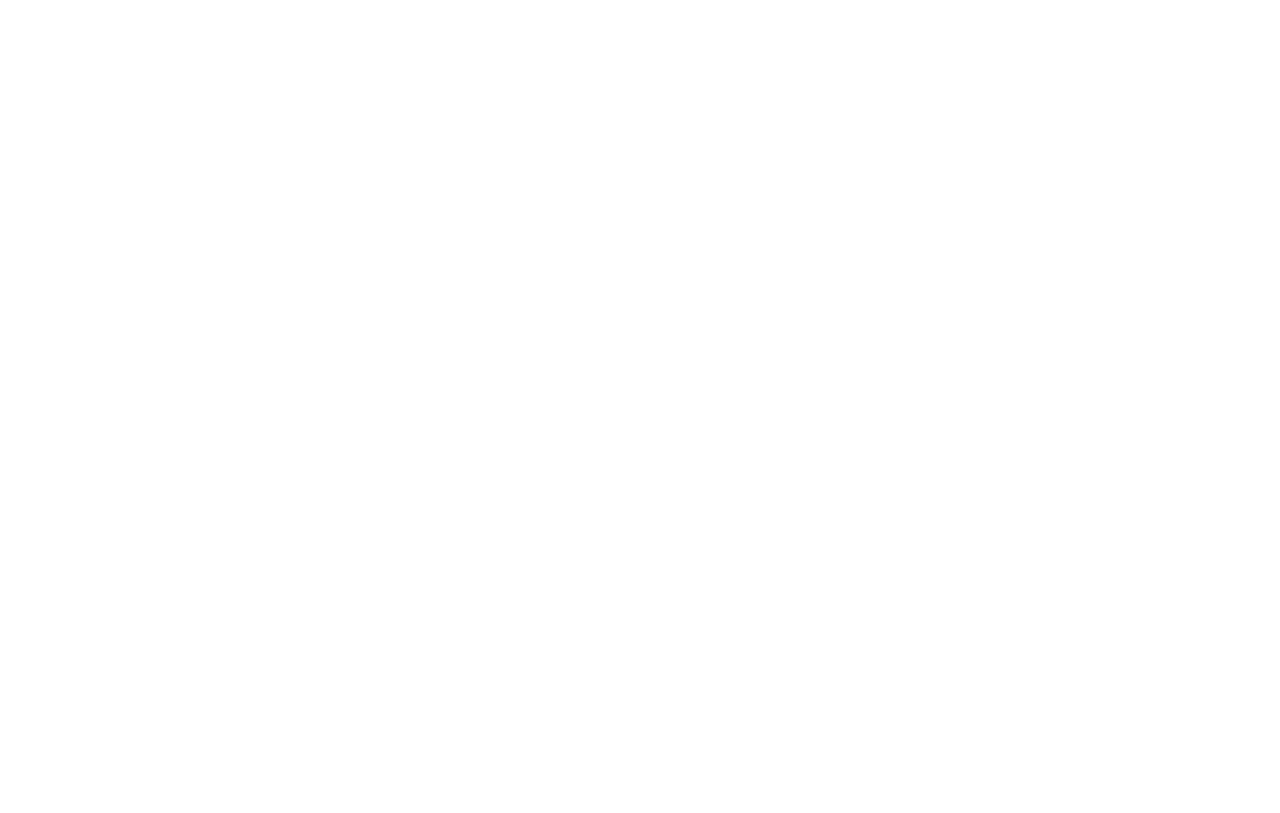
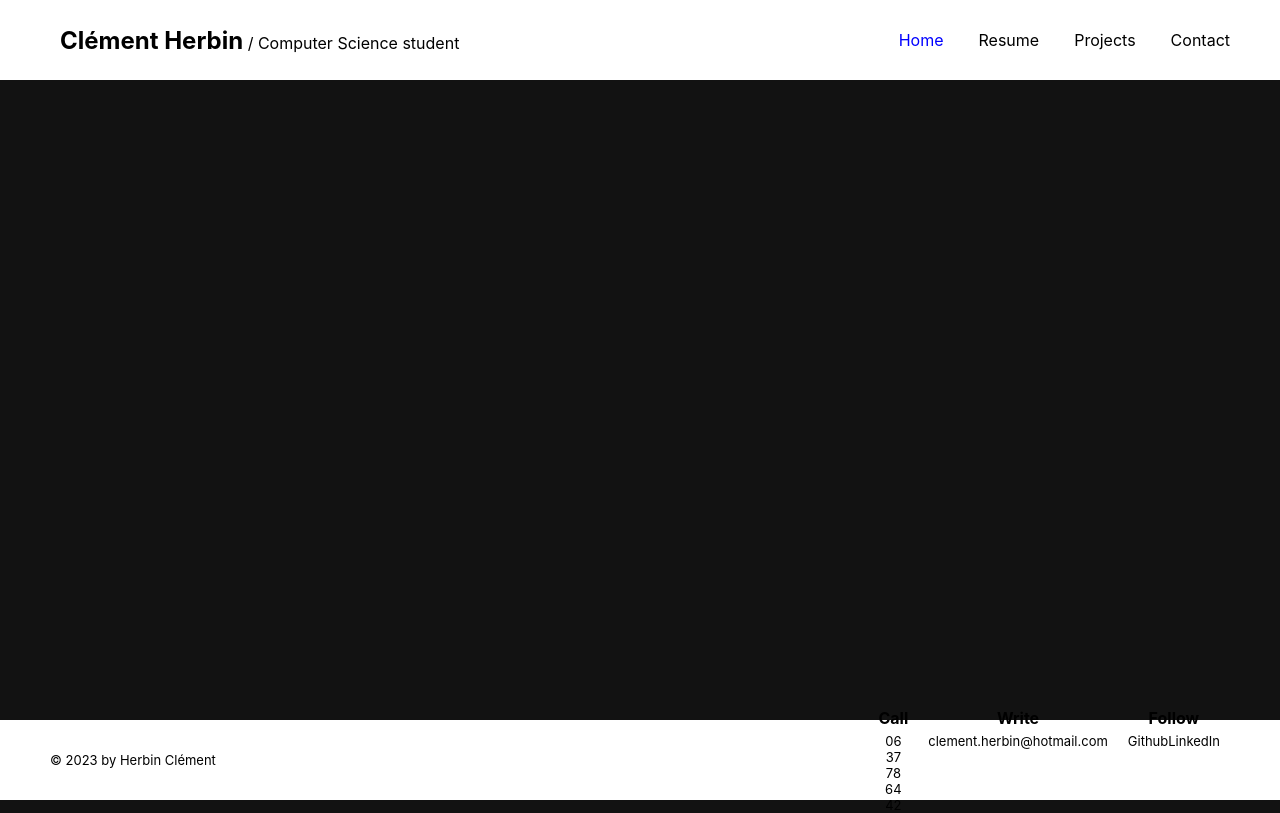
Before and after one commit to Herbin-Clement/portFolio, a React (Create React App) app: page / in a window 1280 px wide. Built offline with nearby package versions, Linux system fonts and the light colour scheme.

Commit message:
add header and footer

```diff
--- a/src/App.css
+++ b/src/App.css
@@ -1,38 +1,7 @@
-.App {
-  text-align: center;
+html, body, .App {
+  min-height: 100%;
+  width: 100%;
+  margin: 0;
+  padding: 0;
+  background-color: #121212;
 }
-
-.App-logo {
-  height: 40vmin;
-  pointer-events: none;
-}
-
-@media (prefers-reduced-motion: no-preference) {
-  .App-logo {
-    animation: App-logo-spin infinite 20s linear;
-  }
-}
-
-.App-header {
-  background-color: #282c34;
-  min-height: 100vh;
-  display: flex;
-  flex-direction: column;
-  align-items: center;
-  justify-content: center;
-  font-size: calc(10px + 2vmin);
-  color: white;
-}
-
-.App-link {
-  color: #61dafb;
-}
-
-@keyframes App-logo-spin {
-  from {
-    transform: rotate(0deg);
-  }
-  to {
-    transform: rotate(360deg);
-  }
-}
--- a/src/App.js
+++ b/src/App.js
@@ -1,9 +1,15 @@
-import logo from './logo.svg';
-import './App.css';
+import Header from "./components/header/Header";
+import About from "./components/About/About";
+import Footer from "./components/footer/Footer";
+
+import "./App.css";
 
 function App() {
   return (
     <div className="App">
+      <Header/>
+      <About/>
+      <Footer/>
     </div>
   );
 }
--- /dev/null
+++ b/src/components/About/About.css
@@ -0,0 +1,3 @@
+.about {
+    min-height: 80vh;
+}
--- /dev/null
+++ b/src/components/About/About.jsx
@@ -0,0 +1,11 @@
+import "./About.css";
+
+const About = () => {
+    return (
+        <div className="about">
+
+        </div>
+    )
+};
+
+export default About;
--- /dev/null
+++ b/src/components/footer/Footer.css
@@ -0,0 +1,35 @@
+.footer {
+    box-sizing: border-box;
+    display: flex;
+    justify-content: space-between;
+    align-items: center;
+    width: 100%;
+    height: 10vh;
+    padding: 0 50px;
+    background-color: #FFFFFF;
+}
+
+.footer-left {
+    font-size: small;
+}
+
+.footer-right {
+    display: flex;
+    justify-content: flex-end;
+    width: 25%;
+}
+
+.footer-card {
+    text-align: center;
+    margin: 0 10px;
+}
+
+.footer-card-title {
+    margin-bottom: 5px;
+    font-weight: bold;
+}
+
+.footer-card-content {
+    display: flex;
+    font-size: small;
+}
--- /dev/null
+++ b/src/components/footer/Footer.jsx
@@ -0,0 +1,27 @@
+import FooterCard from "./FooterCard";
+
+import "./Footer.css";
+
+const Footer = () => {
+    return (
+        <div className="footer">
+            <div className="footer-left">
+                © 2023 by Herbin Clément
+            </div>
+            <div className="footer-right">
+                <FooterCard title={"Call"}>
+                    <div>06 37 78 64 42</div>
+                </FooterCard>
+                <FooterCard title={"Write"}>
+                    <div>clement.herbin@hotmail.com</div>
+                </FooterCard>
+                <FooterCard title={"Follow"}>
+                    <div>Github</div>
+                    <div>LinkedIn</div>
+                </FooterCard>
+            </div>
+        </div>
+    )
+};
+
+export default Footer;
--- /dev/null
+++ b/src/components/footer/FooterCard.jsx
@@ -0,0 +1,14 @@
+import "./Footer.css";
+
+const FooterCard = ({title, children}) => {
+    return (
+        <div className="footer-card">
+            <div className="footer-card-title">{title}</div>
+            <div className="footer-card-content">
+                {children}
+            </div>
+        </div>
+    )
+};
+
+export default FooterCard;
--- /dev/null
+++ b/src/components/header/Header.css
@@ -0,0 +1,38 @@
+.header {
+    box-sizing: border-box;
+    display: flex;
+    justify-content: space-between;
+    align-items: center;
+    width: 100%;
+    height: 10vh;
+    padding: 0 50px;
+    background-color: #FFFFFF;
+    font-size: medium;
+}
+
+.header-title {
+    margin-left: 10px;
+}
+
+.header-title > span {
+    font-size: x-large;
+    font-weight: bold;
+}
+
+.header-list {
+    display: flex;
+    justify-content: space-between;
+}
+
+.header-list-component {
+    margin-left: 35px;
+    cursor: pointer;
+}
+
+.header-list-component:hover {
+    border-bottom: 1px solid blue;
+}
+
+.active {
+    color: blue;
+}
--- /dev/null
+++ b/src/components/header/Header.jsx
@@ -0,0 +1,19 @@
+import ListComponent from "./ListComponent";
+
+import "./Header.css";
+
+const Header = () => {
+    return (
+        <div className="header">
+            <div className="header-title"><span>Clément Herbin</span> / Computer Science student</div>
+            <div className="header-list">
+                <ListComponent title={"Home"} isActive={true}/>
+                <ListComponent title={"Resume"} isActive={false}/>
+                <ListComponent title={"Projects"} isActive={false}/>
+                <ListComponent title={"Contact"} isActive={false}/>
+            </div>
+        </div>
+    )
+};
+
+export default Header;
--- /dev/null
+++ b/src/components/header/ListComponent.jsx
@@ -0,0 +1,11 @@
+import "./Header.css";
+
+const ListComponent = ({title, isActive}) => {
+    return (
+        <div className={`header-list-component ${isActive ? "active" : ""}`}>
+            {title}
+        </div>
+    )
+};
+
+export default ListComponent;
```
